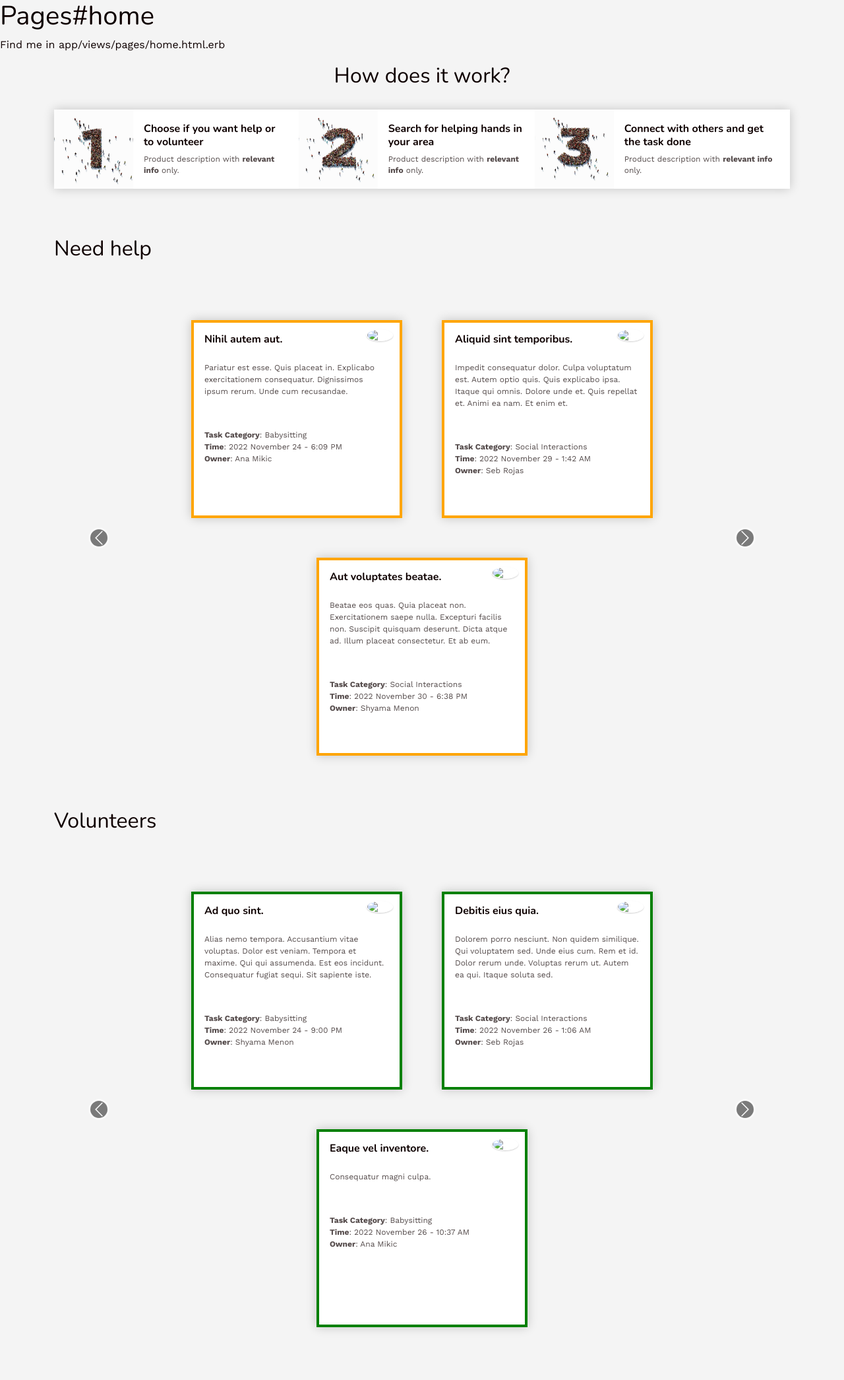
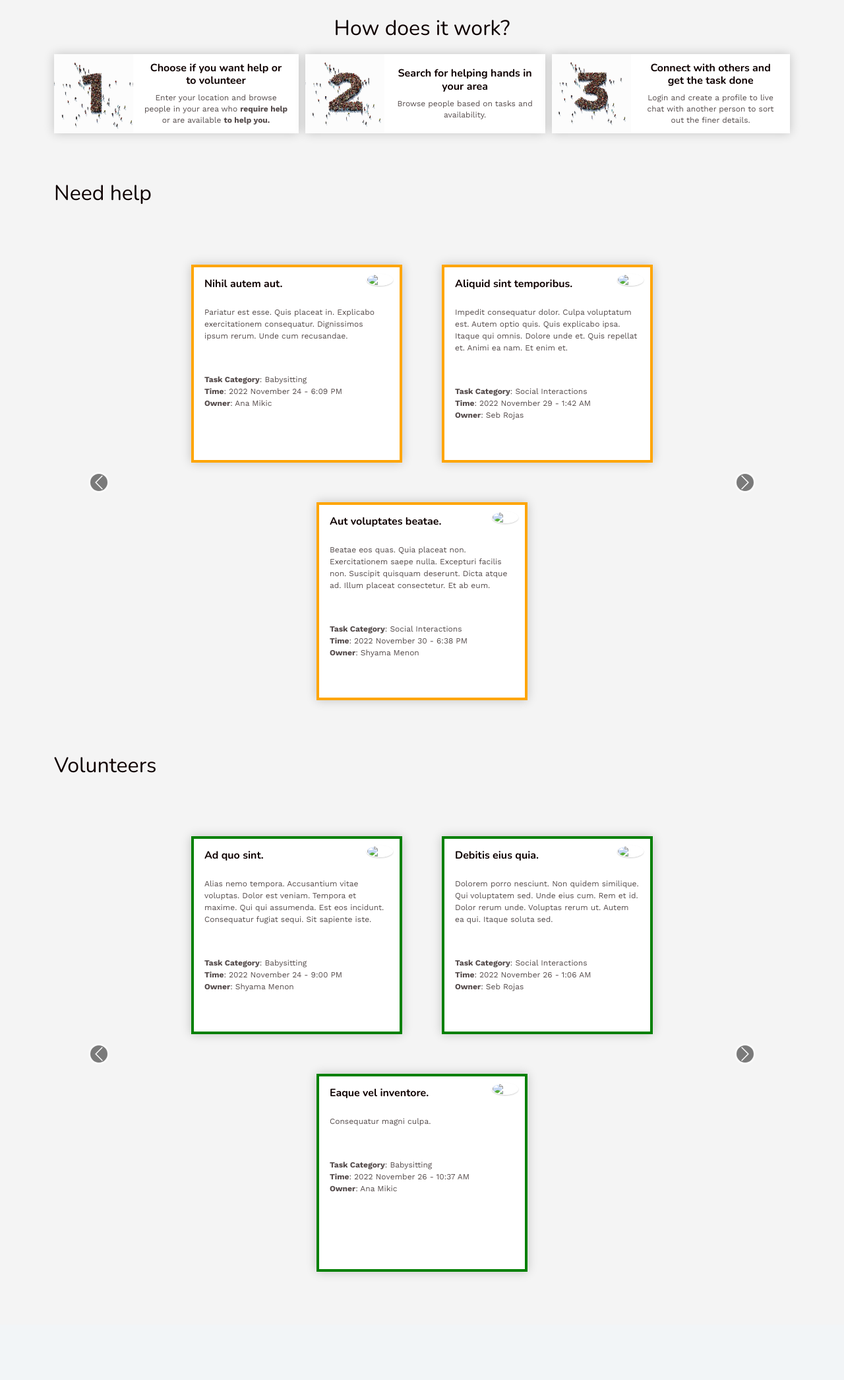
Before and after one commit to shyama12/helping-hands, a Rails app: page / in a window 1280 px wide. Shown: the part 58-2149 px from the top of the page at 66% size. After the commit the page ends 1992 px from the top, so only its background shows below. Run offline with Rails 7, Linux system fonts and the light colour scheme; data comes from the database, SQL or seed files in the repository; style sheets or scripts are compiled from the project's sources; some libraries are stand-ins or nearby versions.

Commit message:
creating how-to cards

```diff
--- a/app/assets/stylesheets/components/_card.scss
+++ b/app/assets/stylesheets/components/_card.scss
@@ -60,36 +60,3 @@
   flex-wrap: wrap;
   justify-content: center;
 }
-
-.cards-how-to {
-  overflow: hidden;
-  height: 120px;
-  background: white;
-  box-shadow: 0 0 15px rgba(0,0,0,0.2);
-  display: flex;
-  align-items: center;
-}
-
-.cards-how-to img {
-  height: 100%;
-  width: 120px;
-  object-fit: cover;
-}
-
-.cards-how-to h2 {
-  font-size: 16px;
-  font-weight: bold;
-  margin: 0;
-}
-
-.cards-how-to p {
-  font-size: 12px;
-  line-height: 1.4;
-  opacity: .7;
-  margin-bottom: 0;
-  margin-top: 8px;
-}
-
-.cards-how-to .card-how-to-info {
-  padding: 16px;
-}
--- a/app/assets/stylesheets/pages/_home.scss
+++ b/app/assets/stylesheets/pages/_home.scss
@@ -1 +1,58 @@
 // Specific CSS for your home-page
+.wrapper {
+  display: grid;
+  gap: 10px;
+  grid-auto-rows: minmax(100px, auto);
+  margin-top: 20px;
+}
+.card-one {
+  grid-column: 1;
+  grid-row: 1;
+}
+.card-two {
+  grid-column: 2;
+  grid-row: 1;
+}
+.card-three {
+  grid-column: 3;
+  grid-row: 1;
+}
+
+.card-product {
+  overflow: hidden;
+  height: 120px;
+  background: white;
+  box-shadow: 0 0 15px rgba(0,0,0,0.2);
+  display: flex;
+  align-items: center;
+}
+
+.card-product img {
+  height: 100%;
+  width: 120px;
+  object-fit: cover;
+}
+
+.card-product h2 {
+  font-size: 16px;
+  font-weight: bold;
+  margin: 0;
+  text-align: center;
+}
+
+.card-product p {
+  font-size: 12px;
+  line-height: 1.4;
+  opacity: .7;
+  margin-bottom: 0;
+  margin-top: 8px;
+  text-align: center;
+}
+
+.card-product .card-product-infos {
+  padding: 16px;
+}
+
+.home-cards-title {
+  text-align: center;
+}
--- a/app/views/pages/home.html.erb
+++ b/app/views/pages/home.html.erb
@@ -1,32 +1,37 @@
-<h1>Pages#home</h1>
-<p>Find me in app/views/pages/home.html.erb</p>
-
-
+<br>
 <div class="container">
-  <div class="text-center">
-    <h2>How does it work?</h2>
-  </div>
-<br>
-  <div class="cards-how-to">
-    <%= image_tag "one.jpg" %>
-      <div class="card-how-to-info">
-        <h2>Choose if you want help or to volunteer</h2>
-        <p>Product description with <strong>relevant info</strong> only.</p>
+  <h2 class='home-cards-title'>How does it work?</h2>
+  <div class="wrapper">
+    <div class="card-one">
+      <div class="card-product">
+        <%= image_tag "one.jpg" %>
+        <div class="card-product-infos">
+          <h2>Choose if you want help or to volunteer</h2>
+          <p>Enter your location and browse people in your area who <strong>require help</strong> or are available <strong>to help you.</strong></p>
+        </div>
       </div>
-
-    <%= image_tag "two.jpg" %>
-      <div class="card-how-to-info">
-        <h2>Search for helping hands in your area</h2>
-        <p>Product description with <strong>relevant info</strong> only.</p>
+    </div>
+    <div class="card-two">
+      <div class="card-product">
+        <%= image_tag "two.jpg" %>
+        <div class="card-product-infos">
+          <h2>Search for helping hands in your area</h2>
+          <p>Browse people based on tasks and availability.</p>
+        </div>
       </div>
-
-    <%= image_tag "three.jpg" %>
-      <div class="card-how-to-info">
-        <h2>Connect with others and get the task done</h2>
-        <p>Product description with <strong>relevant info</strong> only.</p>
+    </div>
+    <div class="card-three">
+      <div class="card-product">
+        <%= image_tag "three.jpg" %>
+        <div class="card-product-infos">
+          <h2>Connect with others and get the task done</h2>
+          <p>Login and create a profile to live chat with another person to sort out the finer details.</p>
+        </div>
       </div>
+    </div>
   </div>
 </div>
+
 
 <br>
 <br>
```
